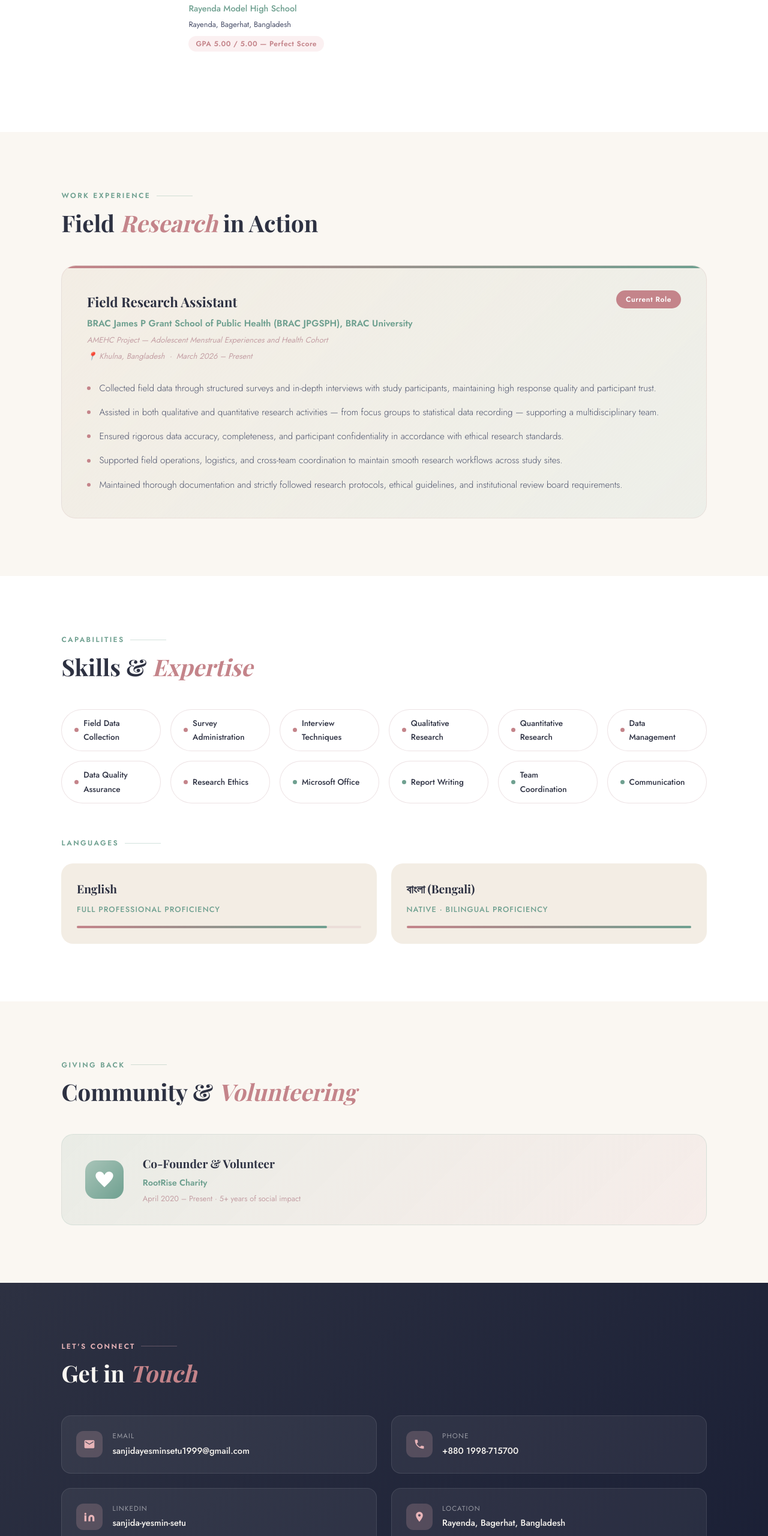
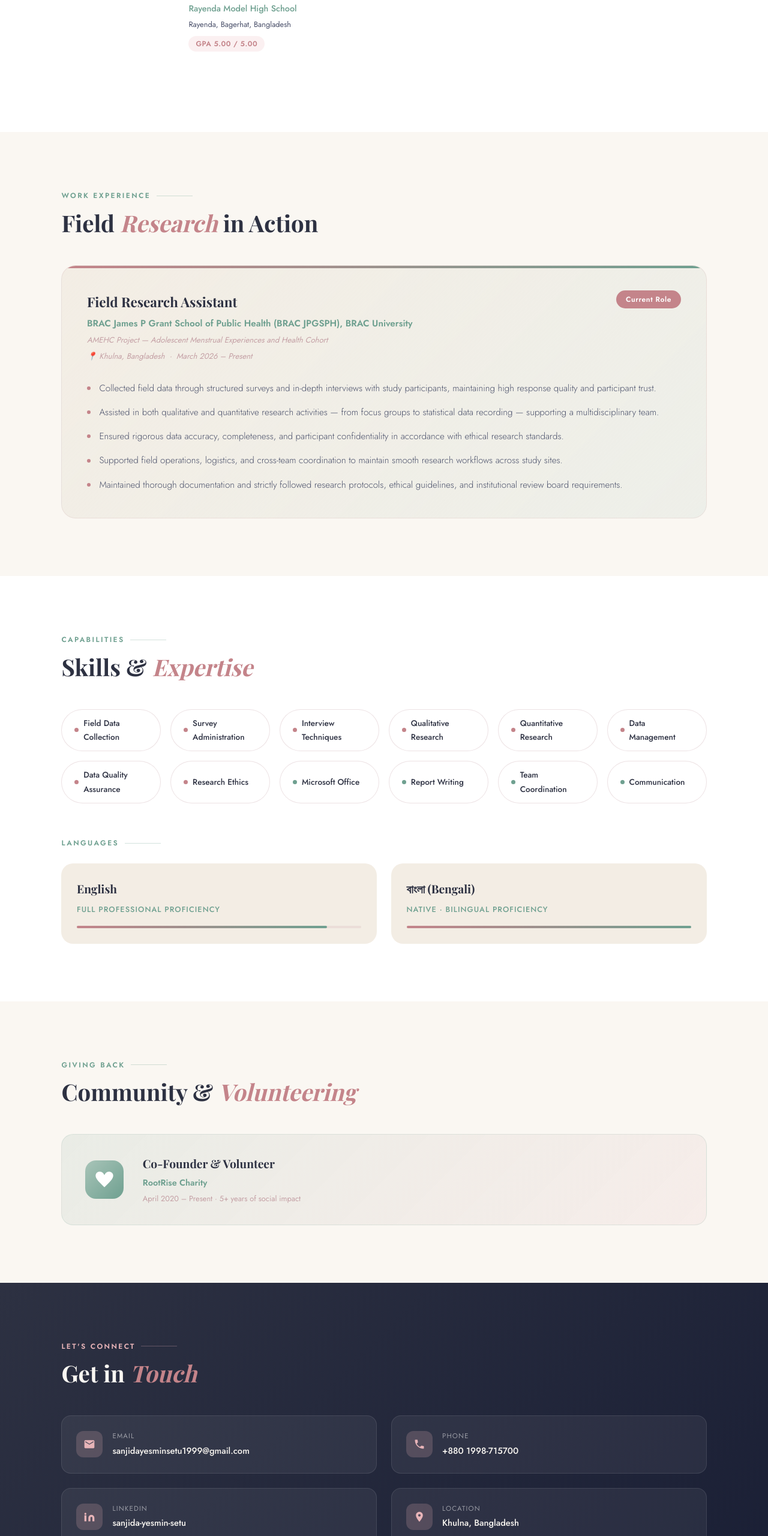
Before and after one commit to sanjidayesminsetu-lgtm/resume, a plain HTML site: page index.html in a window 1280 px wide. Shown: the part 2493-5053 px from the top of the page at 60% size. Drawn offline with nearby package versions, Linux system fonts and the light colour scheme; a web font is replaced by a local one.

Commit message:
Update index.html

```diff
--- a/index.html
+++ b/index.html
@@ -617,7 +617,7 @@
         <div class="edu-degree">Secondary School Certificate (SSC)</div>
         <div class="edu-school">Rayenda Model High School</div>
         <div class="edu-meta">Rayenda, Bagerhat, Bangladesh</div>
-        <span class="edu-gpa">GPA 5.00 / 5.00 — Perfect Score</span>
+        <span class="edu-gpa">GPA 5.00 / 5.00 </span>
       </div>
     </div>
 
@@ -742,7 +742,7 @@
       </div>
       <div>
         <div class="contact-card-label">Location</div>
-        <div class="contact-card-value">Rayenda, Bagerhat, Bangladesh</div>
+        <div class="contact-card-value">Khulna, Bangladesh</div>
       </div>
     </div>
   </div>
```
